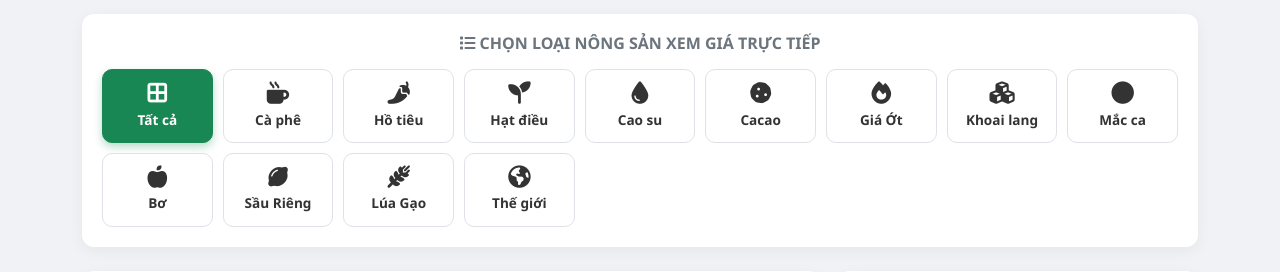
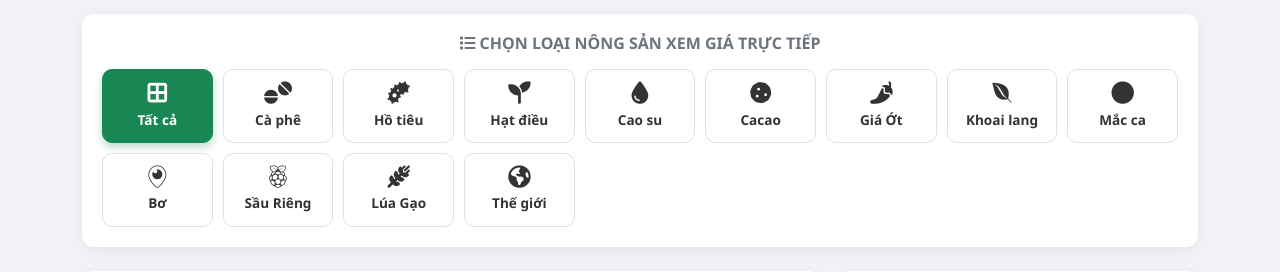
Before and after one commit to basotha/nongsan, a Flask app: page / in a window 1280 px wide. Shown: the part 211-483 px from the top of the page. Run offline with Flask 3, Linux system fonts and the light colour scheme.

Commit message:
Update index.html

```diff
--- a/templates/index.html
+++ b/templates/index.html
@@ -78,17 +78,17 @@
         <h6 class="text-secondary fw-bold text-center mb-3"><i class="fa-solid fa-list"></i> CHỌN LOẠI NÔNG SẢN XEM GIÁ TRỰC TIẾP</h6>
         <div class="nongsan-grid">
             <div class="nongsan-item active" onclick="locNongSan('tat-ca', this)"><i class="fa-solid fa-border-all"></i>Tất cả</div>
-            <div class="nongsan-item" onclick="locNongSan('cafe', this)"><i class="fa-solid fa-mug-hot"></i>Cà phê</div>
-            <div class="nongsan-item" onclick="locNongSan('tieu', this)"><i class="fa-solid fa-pepper-hot"></i>Hồ tiêu</div>
+            <div class="nongsan-item" onclick="locNongSan('cafe', this)"><i class="fa-solid fa-tablets"></i>Cà phê</div>
+            <div class="nongsan-item" onclick="locNongSan('tieu', this)"><i class="fa-solid fa-bacterium"></i>Hồ tiêu</div>
             <div class="nongsan-item" onclick="locNongSan('dieu', this)"><i class="fa-solid fa-seedling"></i>Hạt điều</div>
             <div class="nongsan-item" onclick="locNongSan('cao_su', this)"><i class="fa-solid fa-droplet"></i>Cao su</div>
             <div class="nongsan-item" onclick="locNongSan('cacao', this)"><i class="fa-solid fa-cookie"></i>Cacao</div>
-            <div class="nongsan-item" onclick="locNongSan('ot', this)"><i class="fa-solid fa-fire"></i>Giá Ớt</div>
-            <div class="nongsan-item" onclick="locNongSan('khoai_lang', this)"><i class="fa-solid fa-cubes"></i>Khoai lang</div>
+            <div class="nongsan-item" onclick="locNongSan('ot', this)"><i class="fa-solid fa-pepper-hot"></i>Giá Ớt</div>
+            <div class="nongsan-item" onclick="locNongSan('khoai_lang', this)"><i class="fa-brands fa-envira"></i>Khoai lang</div>
             <div class="nongsan-item" onclick="locNongSan('macca', this)"><i class="fa-solid fa-circle"></i>Mắc ca</div>
-            <div class="nongsan-item" onclick="locNongSan('bo', this)"><i class="fa-solid fa-apple-whole"></i>Bơ</div>
-            <div class="nongsan-item" onclick="locNongSan('sau_rieng', this)"><i class="fa-solid fa-lemon"></i>Sầu Riêng</div>
-            <div class="nongsan-item" onclick="locNongSan('gao', this)"><i class="fa-solid fa-wheat-awn"></i>Lúa Gạo</div>
+            <div class="nongsan-item" onclick="locNongSan('bo', this)"><i class="fa-brands fa-periscope"></i>Bơ</div>
+            <div class="nongsan-item" onclick="locNongSan('sau_rieng', this)"><i class="fa-brands fa-raspberry-pi"></i>Sầu Riêng</div>
+			<div class="nongsan-item" onclick="locNongSan('gao', this)"><i class="fa-solid fa-wheat-awn"></i>Lúa Gạo</div>
             <div class="nongsan-item" onclick="locNongSan('quoc_te', this)"><i class="fa-solid fa-earth-americas"></i>Thế giới</div>
         </div>
     </div>
```
